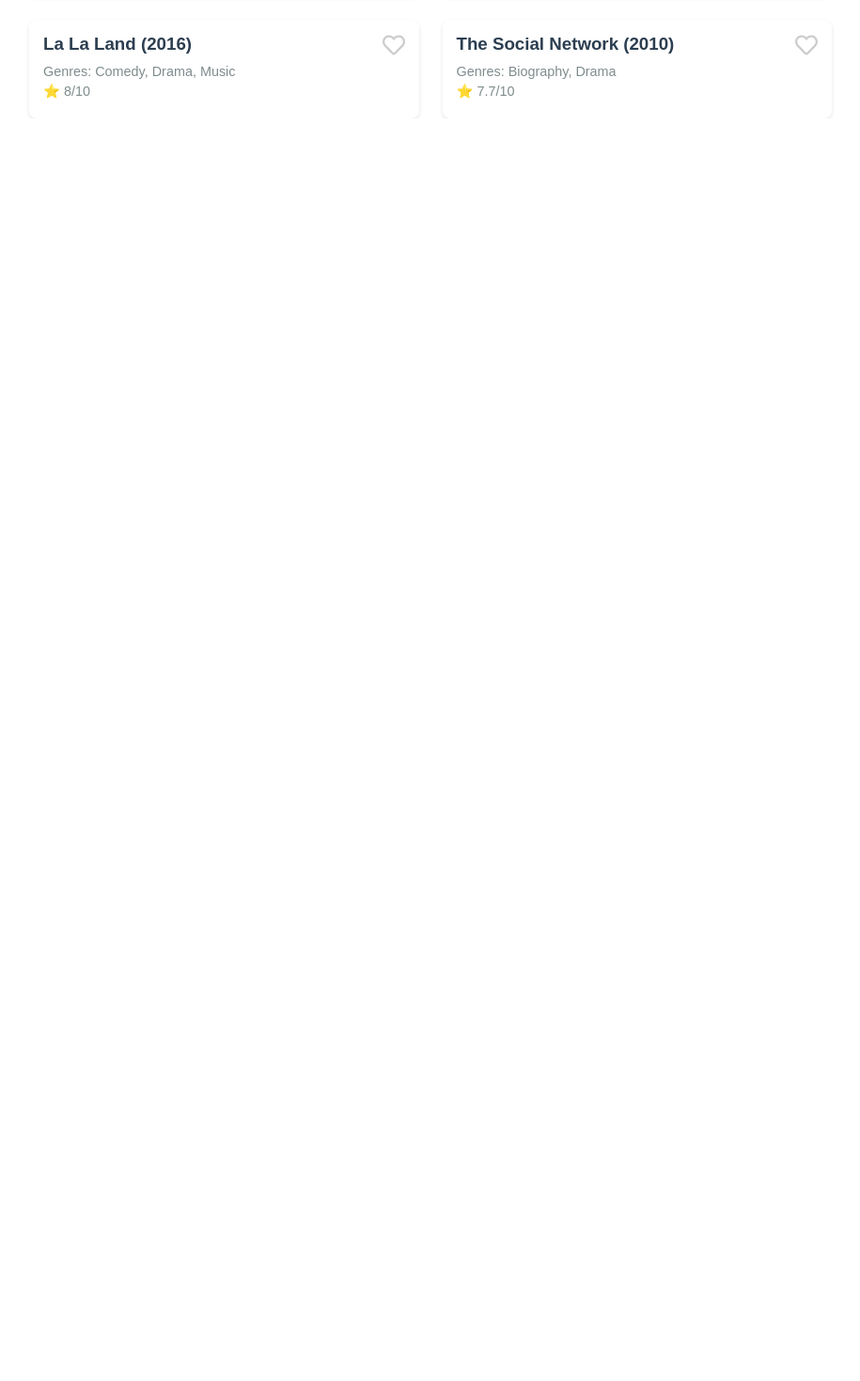
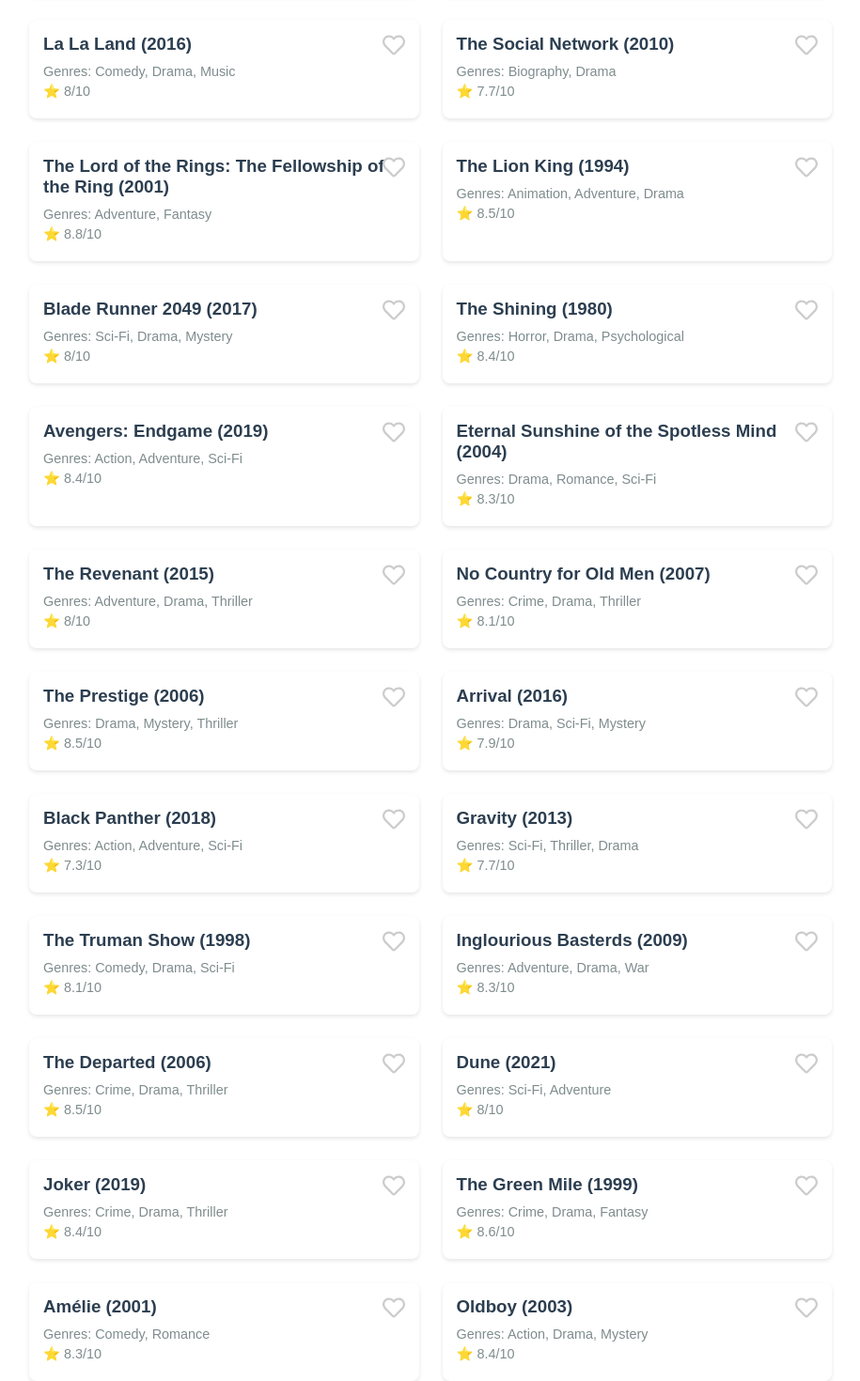
Before and after one commit to malexa21/MovieRecomandationML, a React (Vite) app: page / in a window 1280 px wide. Shown: the part 1187-2657 px from the top of the page at 94% size, without its empty margins (357-1272 px from the left). Before the commit the page ends 1313 px from the top, so only its background shows below. Built offline with nearby package versions, Linux system fonts and the light colour scheme.

Commit message:
Changed path to ML software

```diff
--- a/src/App.jsx
+++ b/src/App.jsx
@@ -1,7 +1,7 @@
 import { useState } from 'react';
 import './App.css';
 import Movies from './MoviesDataBase.jsx';
-import MLMovies from './MLFunction.jsx';
+import MLMovies from './mlSoftware/MLFunction.jsx';
 import { FaHeart, FaRegHeart } from 'react-icons/fa';
 
 const Interface = () => {
@@ -78,7 +78,7 @@
         </div>
         <div className="blank"/>
         <div className='recommended'>
-          <MLMovies favoriteMovieIds={[1,2,10]}/>
+          <MLMovies favoriteMovieIds={[17,23,40]}/>
         </div>
       </div>
 
--- a/src/MoviesDataBase.jsx
+++ b/src/MoviesDataBase.jsx
@@ -158,6 +158,166 @@
     year: 2010,
     rating: 7.7,
     isFavorite: false,
+  },
+    {
+    id: 21,
+    title: "The Lord of the Rings: The Fellowship of the Ring",
+    genres: ["Adventure", "Fantasy"],
+    year: 2001,
+    rating: 8.8,
+    isFavorite: false,
+  },
+  {
+    id: 22,
+    title: "The Lion King",
+    genres: ["Animation", "Adventure", "Drama"],
+    year: 1994,
+    rating: 8.5,
+    isFavorite: false,
+  },
+  {
+    id: 23,
+    title: "Blade Runner 2049",
+    genres: ["Sci-Fi", "Drama", "Mystery"],
+    year: 2017,
+    rating: 8.0,
+    isFavorite: false,
+  },
+  {
+    id: 24,
+    title: "The Shining",
+    genres: ["Horror", "Drama", "Psychological"],
+    year: 1980,
+    rating: 8.4,
+    isFavorite: false,
+  },
+  {
+    id: 25,
+    title: "Avengers: Endgame",
+    genres: ["Action", "Adventure", "Sci-Fi"],
+    year: 2019,
+    rating: 8.4,
+    isFavorite: false,
+  },
+  {
+    id: 26,
+    title: "Eternal Sunshine of the Spotless Mind",
+    genres: ["Drama", "Romance", "Sci-Fi"],
+    year: 2004,
+    rating: 8.3,
+    isFavorite: false,
+  },
+  {
+    id: 27,
+    title: "The Revenant",
+    genres: ["Adventure", "Drama", "Thriller"],
+    year: 2015,
+    rating: 8.0,
+    isFavorite: false,
+  },
+  {
+    id: 28,
+    title: "No Country for Old Men",
+    genres: ["Crime", "Drama", "Thriller"],
+    year: 2007,
+    rating: 8.1,
+    isFavorite: false,
+  },
+  {
+    id: 29,
+    title: "The Prestige",
+    genres: ["Drama", "Mystery", "Thriller"],
+    year: 2006,
+    rating: 8.5,
+    isFavorite: false,
+  },
+  {
+    id: 30,
+    title: "Arrival",
+    genres: ["Drama", "Sci-Fi", "Mystery"],
+    year: 2016,
+    rating: 7.9,
+    isFavorite: false,
+  },
+  {
+    id: 31,
+    title: "Black Panther",
+    genres: ["Action", "Adventure", "Sci-Fi"],
+    year: 2018,
+    rating: 7.3,
+    isFavorite: false,
+  },
+  {
+    id: 32,
+    title: "Gravity",
+    genres: ["Sci-Fi", "Thriller", "Drama"],
+    year: 2013,
+    rating: 7.7,
+    isFavorite: false,
+  },
+  {
+    id: 33,
+    title: "The Truman Show",
+    genres: ["Comedy", "Drama", "Sci-Fi"],
+    year: 1998,
+    rating: 8.1,
+    isFavorite: false,
+  },
+  {
+    id: 34,
+    title: "Inglourious Basterds",
+    genres: ["Adventure", "Drama", "War"],
+    year: 2009,
+    rating: 8.3,
+    isFavorite: false,
+  },
+  {
+    id: 35,
+    title: "The Departed",
+    genres: ["Crime", "Drama", "Thriller"],
+    year: 2006,
+    rating: 8.5,
+    isFavorite: false,
+  },
+  {
+    id: 36,
+    title: "Dune",
+    genres: ["Sci-Fi", "Adventure"],
+    year: 2021,
+    rating: 8.0,
+    isFavorite: false,
+  },
+  {
+    id: 37,
+    title: "Joker",
+    genres: ["Crime", "Drama", "Thriller"],
+    year: 2019,
+    rating: 8.4,
+    isFavorite: false,
+  },
+  {
+    id: 38,
+    title: "The Green Mile",
+    genres: ["Crime", "Drama", "Fantasy"],
+    year: 1999,
+    rating: 8.6,
+    isFavorite: false,
+  },
+  {
+    id: 39,
+    title: "Amélie",
+    genres: ["Comedy", "Romance"],
+    year: 2001,
+    rating: 8.3,
+    isFavorite: false,
+  },
+  {
+    id: 40,
+    title: "Oldboy",
+    genres: ["Action", "Drama", "Mystery"],
+    year: 2003,
+    rating: 8.4,
+    isFavorite: false,
   }
 ];
 
--- a/src/MLFunction.jsx
+++ b/src/mlSoftware/MLFunction.jsx
@@ -1,5 +1,5 @@
 
-import Movies from './MoviesDataBase';
+import Movies from '../MoviesDataBase';
 
 const MLMovies = ({ favoriteMovieIds }) => {
 
```
